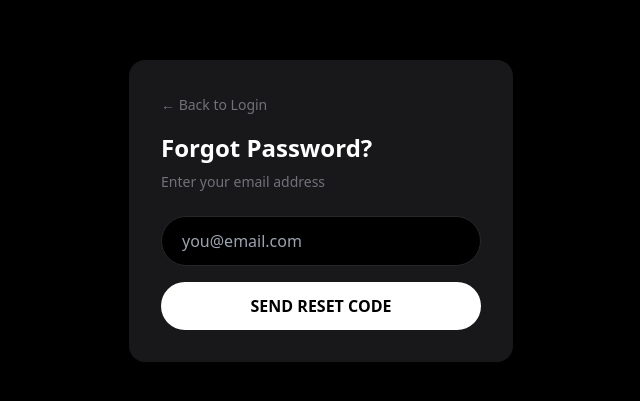
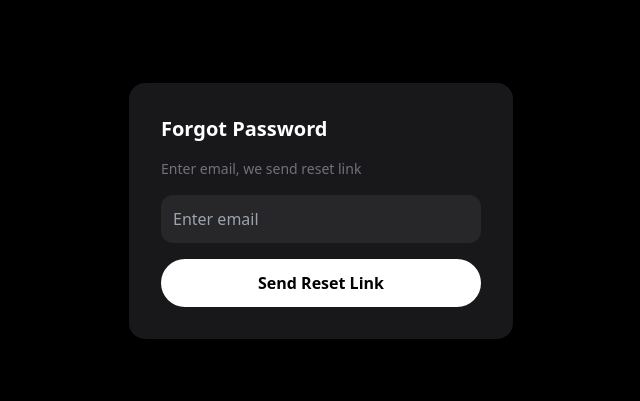
Before and after one commit to Gokhan1979/flammode-shop, a Next.js app: page /forgot-password in a window 1280 px wide. Shown: the part 189-590 px from the top of the page, without its empty margins (319-959 px from the left). Built offline with nearby package versions, Linux system fonts and the light colour scheme; no server answers.

Commit message:
Refactor ForgotPassword component to use Supabase

```diff
--- a/app/forgot-password/page.tsx
+++ b/app/forgot-password/page.tsx
@@ -1,25 +1,23 @@
 'use client'
 import { useState } from 'react'
-import { useRouter } from 'next/navigation'
+import { supabase } from '@/lib/supabase'
 
-export default function ForgotPassword(){
-  const [email,setEmail]=useState('')
-  const router = useRouter()
-  const handleSend = () => {
-    if(!email) return alert('Enter email')
-    // save email temp
-    localStorage.setItem('reset_email', email)
-    router.push('/forgot-password/sent')
+export default function Forgot(){
+  const [email,setEmail]=useState(''); const [msg,setMsg]=useState('')
+  const send = async(e:any)=>{
+    e.preventDefault()
+    const {error} = await supabase.auth.resetPasswordForEmail(email,{redirectTo:`${location.origin}/auth/reset`})
+    setMsg(error?error.message:'Reset link sent to your email! Click link in email')
   }
   return(
     <div className="min-h-screen bg-black text-white flex items-center justify-center p-6">
-      <div className="w-full max-w-sm bg-zinc-900 p-8 rounded-2xl">
-        <a href="/login" className="text-zinc-500 text-sm">← Back to Login</a>
-        <h1 className="text-2xl font-black mt-4">Forgot Password?</h1>
-        <p className="text-zinc-500 text-sm mt-2">Enter your email address</p>
-        <input value={email} onChange={e=>setEmail(e.target.value)} placeholder="you@email.com" className="mt-6 w-full bg-black border border-zinc-800 rounded-full px-5 py-3 outline-none focus:border-white"/>
-        <button onClick={handleSend} className="mt-4 bg-white text-black w-full py-3 rounded-full font-bold">SEND RESET CODE</button>
-      </div>
+      <form onSubmit={send} className="w-full max-w-sm bg-zinc-900 p-8 rounded-2xl space-y-4">
+        <h1 className="text-xl font-bold">Forgot Password</h1>
+        <p className="text-sm text-zinc-500">Enter email, we send reset link</p>
+        <input value={email} onChange={e=>setEmail(e.target.value)} placeholder="Enter email" className="w-full p-3 bg-zinc-800 rounded-xl" required />
+        <button className="w-full bg-white text-black py-3 rounded-full font-bold">Send Reset Link</button>
+        {msg && <p className="text-yellow-400 text-sm text-center">{msg}</p>}
+      </form>
     </div>
   )
 }
```
